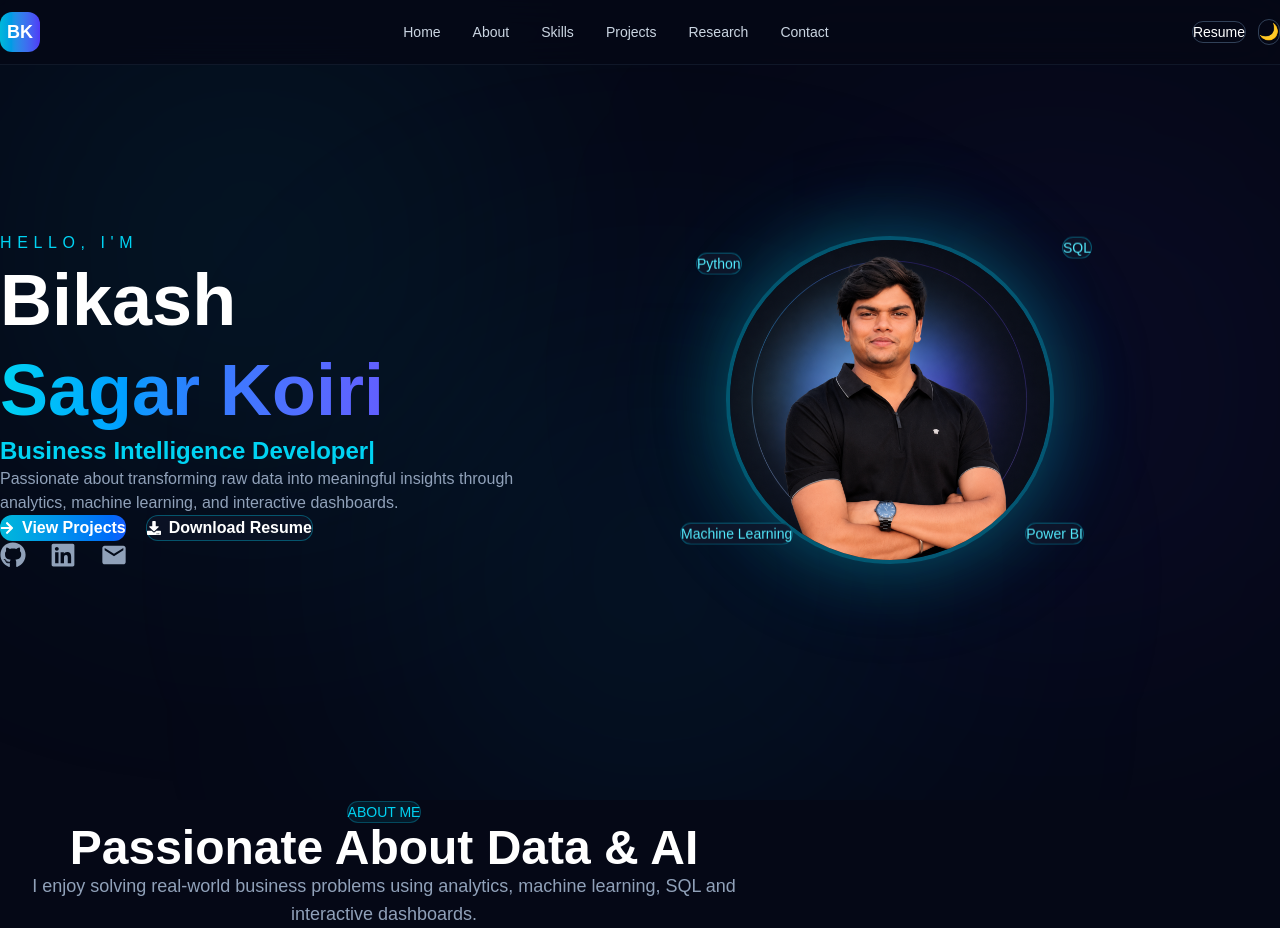
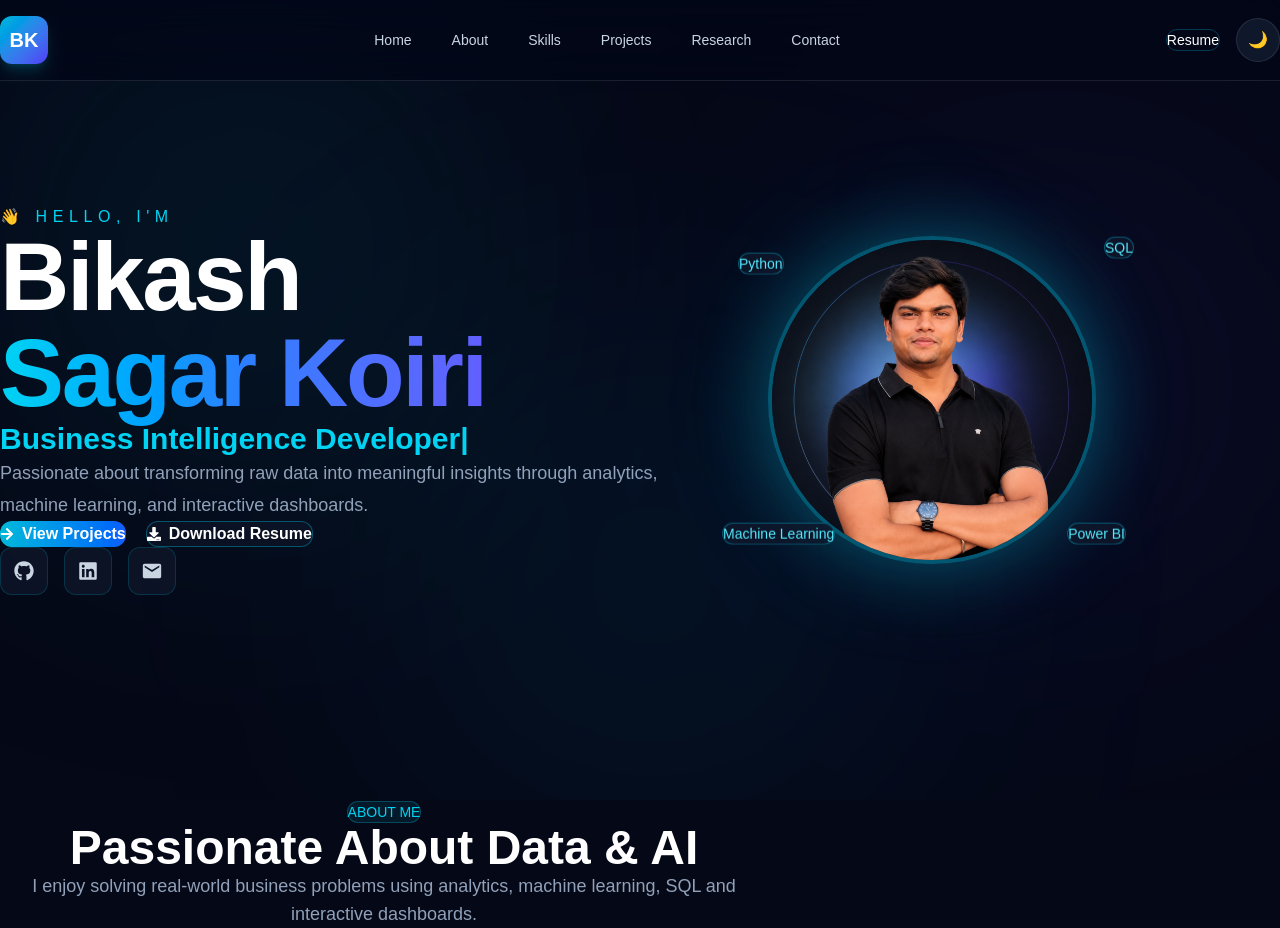
Before and after one commit to Bikash07-git/portfolio, a Next.js app: page / in a window 1280 px wide. Built offline with nearby package versions, Linux system fonts and the light colour scheme.

Commit message:
Upgrade hero CTA buttons and social icons

```diff
--- a/components/hero/Greeting.tsx
+++ b/components/hero/Greeting.tsx
@@ -11,10 +11,10 @@ export default function Greeting() {
       transition={{ duration: 0.7 }}
     >
       <p className="uppercase tracking-[0.35em] text-cyan-400">
-        Hello, I'm
+       👋 Hello, I'm
       </p>
 
-      <h1 className="mt-4 text-5xl font-extrabold leading-tight text-white md:text-7xl">
+      <h1 className="mt-4 text-6xl font-black leading-none tracking-tight text-white md:text-8xl">
         {portfolio.firstName}
         <br />
 
--- a/components/hero/HeroImage.tsx
+++ b/components/hero/HeroImage.tsx
@@ -11,7 +11,10 @@ export default function HeroImage() {
       initial={{ opacity: 0, x: 60 }}
       animate={{ opacity: 1, x: 0 }}
       transition={{ duration: 0.8 }}
-      whileHover={{ scale: 1.02 }}
+      whileHover={{
+  scale: 1.05,
+  rotate: 1,
+}}
       className="relative flex items-center justify-center w-[420px] h-[420px] mx-auto"
     >
       <div className="absolute w-80 h-80 rounded-full bg-cyan-500/20 blur-3xl animate-pulse" />
--- a/components/hero/SocialLinks.tsx
+++ b/components/hero/SocialLinks.tsx
@@ -5,38 +5,40 @@ import { FaGithub, FaLinkedin } from "react-icons/fa";
 import { MdEmail } from "react-icons/md";
 import { portfolio } from "@/data/portfolio";
 
+const socials = [
+  {
+    icon: <FaGithub size={20} />,
+    href: portfolio.social.github,
+  },
+  {
+    icon: <FaLinkedin size={20} />,
+    href: portfolio.social.linkedin,
+  },
+  {
+    icon: <MdEmail size={22} />,
+    href: `mailto:${portfolio.social.email}`,
+  },
+];
+
 export default function SocialLinks() {
   return (
     <motion.div
       initial={{ opacity: 0 }}
       animate={{ opacity: 1 }}
       transition={{ delay: 0.8 }}
-      className="mt-8 flex items-center gap-6 text-slate-400"
+      className="mt-10 flex gap-4"
     >
-      <a
-        href={portfolio.social.github}
-        target="_blank"
-        rel="noopener noreferrer"
-        className="transition hover:text-cyan-400"
-      >
-        <FaGithub size={26} />
-      </a>
-
-      <a
-        href={portfolio.social.linkedin}
-        target="_blank"
-        rel="noopener noreferrer"
-        className="transition hover:text-cyan-400"
-      >
-        <FaLinkedin size={26} />
-      </a>
-
-      <a
-        href={`mailto:${portfolio.social.email}`}
-        className="transition hover:text-cyan-400"
-      >
-        <MdEmail size={28} />
-      </a>
+      {socials.map((item, index) => (
+        <a
+          key={index}
+          href={item.href}
+          target="_blank"
+          rel="noopener noreferrer"
+          className="flex h-12 w-12 items-center justify-center rounded-xl border border-cyan-500/20 bg-slate-900/70 text-slate-300 transition duration-300 hover:-translate-y-1 hover:border-cyan-400 hover:text-cyan-400 hover:shadow-lg hover:shadow-cyan-500/20"
+        >
+          {item.icon}
+        </a>
+      ))}
     </motion.div>
   );
 }
--- a/components/hero/TypingText.tsx
+++ b/components/hero/TypingText.tsx
@@ -16,7 +16,7 @@ export default function TypingText() {
       wrapper="span"
       speed={50}
       repeat={Infinity}
-      className="mt-6 block text-2xl font-semibold text-cyan-400"
+      className="mt-8 block text-3xl font-bold text-cyan-400"
     />
   );
 }
--- a/components/layout/Navbar.tsx
+++ b/components/layout/Navbar.tsx
@@ -3,60 +3,54 @@
 import Container from "../ui/container";
 
 const navLinks = [
-  { name: "Home", href: "#home" },
-  { name: "About", href: "#about" },
-  { name: "Skills", href: "#skills" },
-  { name: "Projects", href: "#projects" },
-  { name: "Research", href: "#research" },
-  { name: "Contact", href: "#contact" },
+  { label: "Home", href: "#home" },
+  { label: "About", href: "#about" },
+  { label: "Skills", href: "#skills" },
+  { label: "Projects", href: "#projects" },
+  { label: "Research", href: "#research" },
+  { label: "Contact", href: "#contact" },
 ];
 
 export default function Navbar() {
   return (
-    <header className="fixed top-0 left-0 right-0 z-50 border-b border-slate-800/50 bg-[#050816]/80 backdrop-blur-xl">
+    <header className="fixed top-0 z-50 w-full border-b border-white/10 bg-slate-950/70 backdrop-blur-xl">
       <Container>
-        <nav className="flex h-16 items-center justify-between">
+        <div className="flex h-20 items-center justify-between">
 
-          {/* Logo */}
           <a
             href="#home"
-            className="flex h-10 w-10 items-center justify-center rounded-xl bg-gradient-to-r from-cyan-500 to-indigo-600 text-lg font-bold text-white"
+            className="flex h-12 w-12 items-center justify-center rounded-xl bg-gradient-to-br from-cyan-500 to-indigo-600 text-xl font-bold text-white shadow-lg shadow-cyan-500/20"
           >
             BK
           </a>
 
-          {/* Desktop Navigation */}
-          <ul className="hidden items-center gap-8 md:flex">
-            {navLinks.map((link) => (
-              <li key={link.name}>
-                <a
-                  href={link.href}
-                  className="text-sm font-medium text-slate-300 transition hover:text-white"
-                >
-                  {link.name}
-                </a>
-              </li>
+          <nav className="hidden items-center gap-10 md:flex">
+            {navLinks.map((item) => (
+              <a
+                key={item.label}
+                href={item.href}
+                className="text-sm font-medium text-slate-300 transition hover:text-cyan-400"
+              >
+                {item.label}
+              </a>
             ))}
-          </ul>
+          </nav>
 
-          {/* Right Side */}
-          <div className="flex items-center gap-3">
-
-            <button
-              className="hidden rounded-xl border border-slate-700 px-4 py-2 text-sm transition hover:border-cyan-500 md:block"
+          <div className="flex items-center gap-4">
+            <a
+              href="/resume/resume.pdf"
+              target="_blank"
+              className="rounded-full border border-cyan-500/30 px-5 py-2 text-sm font-medium text-white transition hover:bg-cyan-500 hover:text-white"
             >
               Resume
-            </button>
+            </a>
 
-            <button
-              className="rounded-xl border border-slate-700 p-2 transition hover:border-cyan-500"
-            >
+            <button className="flex h-11 w-11 items-center justify-center rounded-full border border-white/10 bg-slate-900">
               🌙
             </button>
-
           </div>
 
-        </nav>
+        </div>
       </Container>
     </header>
   );
--- a/components/sections/About.tsx
+++ b/components/sections/About.tsx
@@ -5,7 +5,7 @@ export default function About() {
   return (
     <section
       id="about"
-      className="py-32"
+      className="py-40"
     >
       <Container>
 
--- a/components/sections/Hero.tsx
+++ b/components/sections/Hero.tsx
@@ -11,30 +11,36 @@ import { portfolio } from "@/data/portfolio";
 
 export default function Hero() {
   return (
-    <section id="home" className="min-h-screen flex items-center pt-20">
+    <section
+      id="home"
+      className="relative flex min-h-screen items-center overflow-hidden"
+    >
       <Container>
-        <div className="grid items-center gap-20 lg:grid-cols-2">
+        <div className="grid items-center gap-10 lg:grid-cols-[1.1fr_0.9fr]">
 
-          <div>
+          <div className="max-w-2xl">
+
             <Greeting />
 
             <TypingText />
 
             <motion.p
-                initial={{ opacity: 0, y: 20 }}
-                animate={{ opacity: 1, y: 0 }}
-                transition={{ delay: 0.4 }}
-                className="mt-6 max-w-xl text-slate-400"
+              initial={{ opacity: 0, y: 20 }}
+              animate={{ opacity: 1, y: 0 }}
+              transition={{ delay: 0.4 }}
+              className="mt-8 text-lg leading-8 text-slate-400"
             >
-                {portfolio.description}
+              {portfolio.description}
             </motion.p>
 
             <HeroButtons />
 
             <SocialLinks />
+
           </div>
 
           <HeroImage />
+
         </div>
       </Container>
     </section>
--- a/components/ui/container.tsx
+++ b/components/ui/container.tsx
@@ -1,8 +1,8 @@
-type ContainerProps = {
+type Props = {
   children: React.ReactNode;
 };
 
-export default function Container({ children }: ContainerProps) {
+export default function Container({ children }: Props) {
   return (
     <div className="mx-auto w-full max-w-7xl px-6 lg:px-8">
       {children}
```
